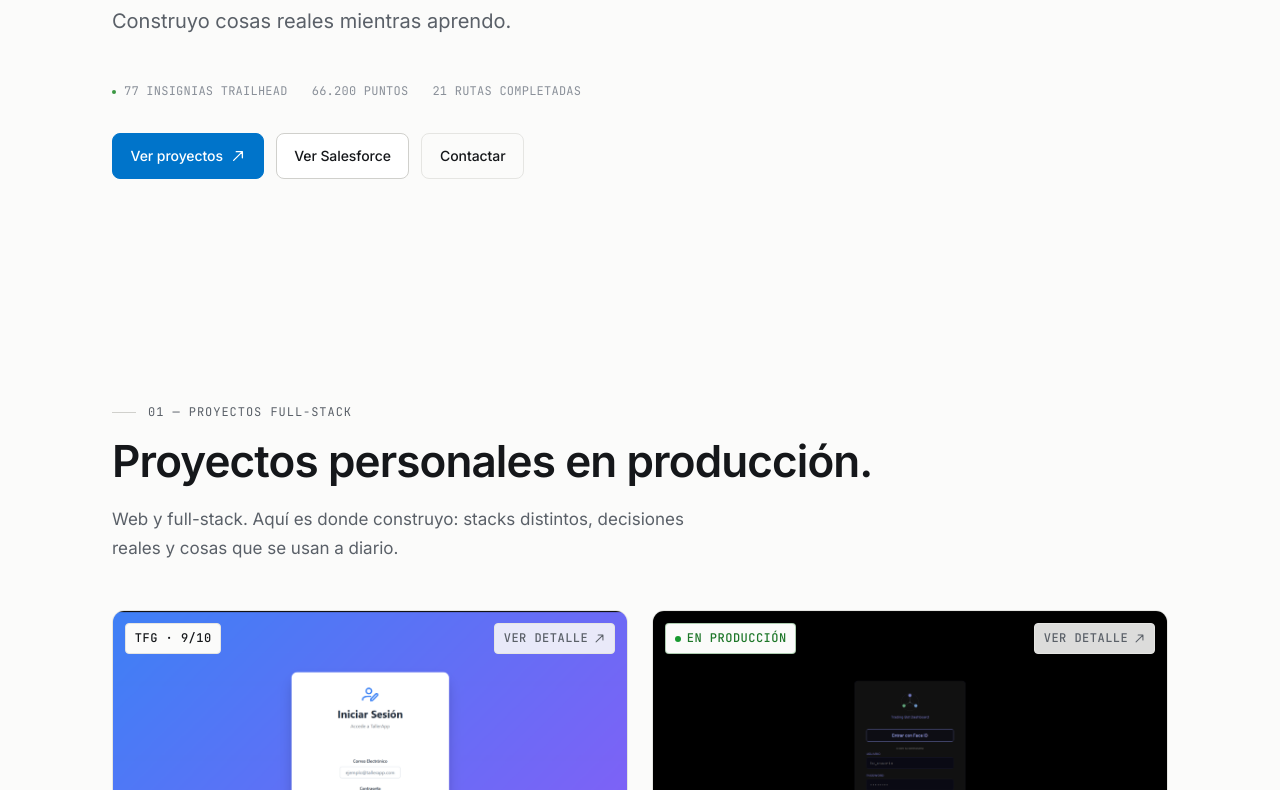
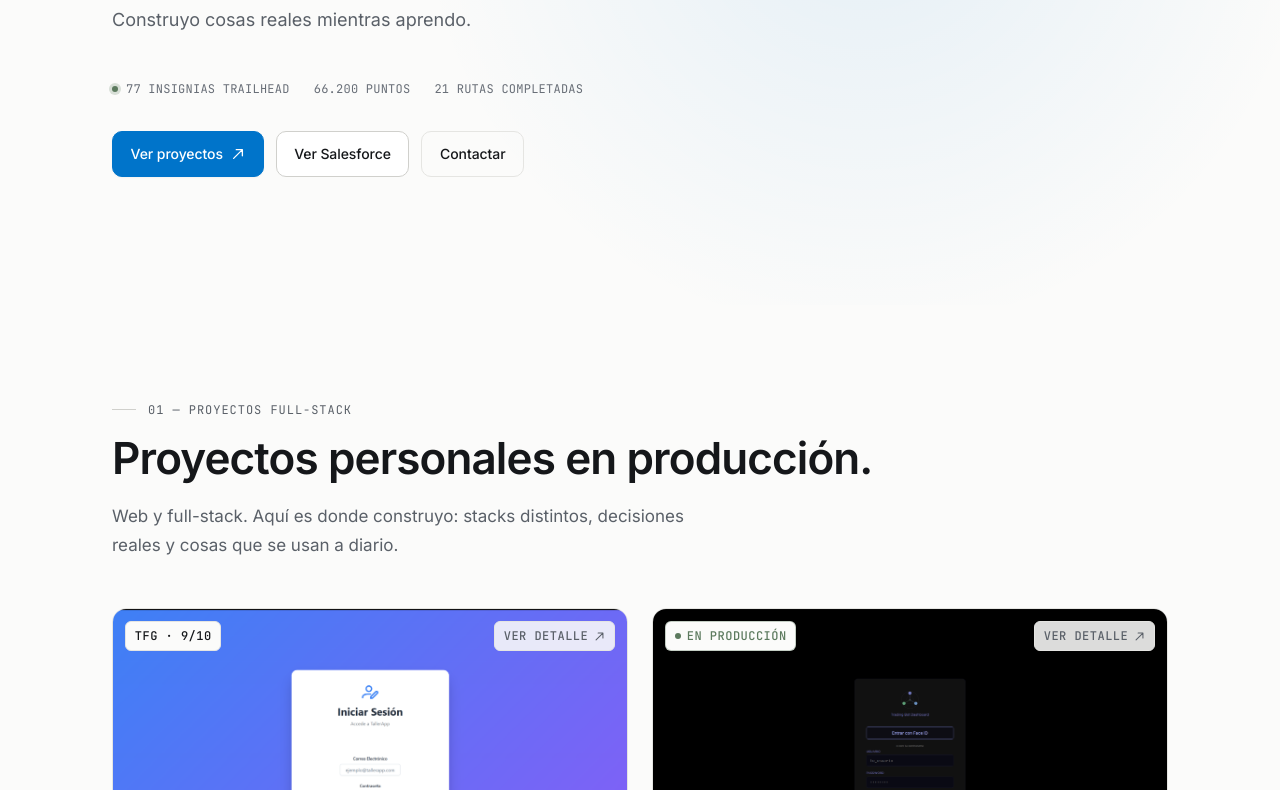
Before and after one commit to masanco7/portfolio-mario.sanchis, an Astro site: page / in a window 1280 px wide. Shown: the part 459-1249 px from the top of the page. Built offline with nearby package versions, Linux system fonts and the light colour scheme; Astro itself is replaced by a stand-in of ours.

Commit message:
PF-004: adopt the shared masanco-hub visual system (#4)
Add masanco-foundation.css (shared scales, radii by role, motion, focus,
matte status palette) and point the portfolio tokens at it. Apply the
guide's rules: AA contrast for faint text, skip link, theme-color that
follows the manual theme, press/hover states, 44px tap targets, no
layout-shifting hover in contact rows, text-wrap balance/pretty.
Document everything in docs/guia-estilos.md.

Ticket: PF-004

Co-authored-by: Claude Opus 5.5 <noreply@anthropic.com>

```diff
--- a/src/components/Nav.astro
+++ b/src/components/Nav.astro
@@ -6,6 +6,7 @@ const t = getTranslations(lang);
 
 const otherLangHref = lang === 'es' ? '/en/' : '/';
 ---
+<a class="skip-link" href="#main">{t.nav.skipToContent}</a>
 <header class="nav" role="banner">
   <div class="nav-inner">
     <a href="#top" class="nav-brand" aria-label={t.nav.brandAriaLabel}>
--- a/src/components/Salesforce.astro
+++ b/src/components/Salesforce.astro
@@ -33,7 +33,7 @@ const t = getTranslations(lang);
         </div>
         <div class="stat">
           <dt class="stat-label">{t.salesforce.statRank}</dt>
-          <dd class="stat-num" style="font-size: 1.25rem; line-height: 1.4; padding-top: 0.4rem;">{t.salesforce.rankValue}</dd>
+          <dd class="stat-num stat-num--text">{t.salesforce.rankValue}</dd>
         </div>
       </dl>
 
--- a/src/i18n/en.ts
+++ b/src/i18n/en.ts
@@ -20,6 +20,7 @@ export const ui: UiStrings = {
     themeToggleLight: 'Switch to light mode',
     langToggleAria: 'Cambiar a español',
     langToggleLabel: 'ES',
+    skipToContent: 'Skip to content',
     skipToTop: '↑ top',
   },
   hero: {
--- a/src/i18n/es.ts
+++ b/src/i18n/es.ts
@@ -18,6 +18,7 @@ export const ui = {
     themeToggleLight: 'Cambiar a modo claro',
     langToggleAria: 'Switch to English',
     langToggleLabel: 'EN',
+    skipToContent: 'Saltar al contenido',
     skipToTop: '↑ subir',
   },
   hero: {
--- a/src/scripts/main.js
+++ b/src/scripts/main.js
@@ -10,6 +10,15 @@
       root.removeAttribute('data-theme');
     }
     updateToggleState();
+    syncThemeColor();
+  }
+
+  function syncThemeColor() {
+    const bg = getComputedStyle(root).getPropertyValue('--bg').trim();
+    if (!bg) return;
+    document.querySelectorAll('meta[name="theme-color"]').forEach(function (m) {
+      m.setAttribute('content', bg);
+    });
   }
 
   function getEffectiveTheme() {
@@ -30,6 +39,7 @@
 
   // Init from storage (set early via inline script in <head>; this just reflects state)
   updateToggleState();
+  if (root.hasAttribute('data-theme')) syncThemeColor();
 
   document.addEventListener('click', function (e) {
     const btn = e.target.closest('.theme-toggle');
--- a/src/styles/global.css
+++ b/src/styles/global.css
@@ -2,16 +2,18 @@
    Mario Sanchis — Portfolio
    Tokens & base
    ========================================================= */
+@import './masanco-foundation.css';
+
 :root {
   /* Type scale — modular, fluid */
-  --font-sans: 'Inter', -apple-system, BlinkMacSystemFont, 'Segoe UI', sans-serif;
-  --font-mono: 'JetBrains Mono', ui-monospace, 'SF Mono', Menlo, monospace;
-
-  --fs-xs: 0.75rem;
-  --fs-sm: 0.875rem;
-  --fs-base: 1rem;
-  --fs-md: 1.0625rem;
-  --fs-lg: 1.25rem;
+  --font-sans: var(--mh-font-sans);
+  --font-mono: var(--mh-font-mono);
+
+  --fs-xs: var(--mh-fs-xs);
+  --fs-sm: var(--mh-fs-md);
+  --fs-base: var(--mh-fs-lg);
+  --fs-md: var(--mh-fs-reading);
+  --fs-lg: var(--mh-fs-xl);
   --fs-xl: clamp(1.5rem, 1.2rem + 1vw, 1.875rem);
   --fs-2xl: clamp(2rem, 1.4rem + 2vw, 2.75rem);
   --fs-3xl: clamp(2.5rem, 1.6rem + 4vw, 4.5rem);
@@ -22,22 +24,22 @@
   --lh-loose: 1.7;
 
   /* Spacing */
-  --sp-1: 0.25rem;
-  --sp-2: 0.5rem;
-  --sp-3: 0.75rem;
-  --sp-4: 1rem;
-  --sp-5: 1.5rem;
-  --sp-6: 2rem;
-  --sp-7: 3rem;
-  --sp-8: 4rem;
-  --sp-9: 6rem;
-  --sp-10: 8rem;
+  --sp-1: var(--mh-space-1);
+  --sp-2: var(--mh-space-2);
+  --sp-3: var(--mh-space-3);
+  --sp-4: var(--mh-space-4);
+  --sp-5: var(--mh-space-5);
+  --sp-6: var(--mh-space-6);
+  --sp-7: var(--mh-space-7);
+  --sp-8: var(--mh-space-8);
+  --sp-9: var(--mh-space-9);
+  --sp-10: var(--mh-space-10);
 
   /* Radii */
-  --r-sm: 4px;
-  --r-md: 8px;
-  --r-lg: 12px;
-  --r-xl: 18px;
+  --r-sm: var(--mh-radius-tag);
+  --r-md: var(--mh-radius-control);
+  --r-lg: var(--mh-radius-card);
+  --r-xl: var(--mh-radius-sheet);
 
   /* Layout */
   --max-w: 1120px;
@@ -50,7 +52,7 @@
   --bg-tag: #ececea;
   --fg: #15171a;
   --fg-muted: #5a6068;
-  --fg-faint: #8a9099;
+  --fg-faint: #686e77;
   --border: #e5e5e2;
   --border-strong: #d0d0cc;
 
@@ -59,6 +61,16 @@
   --accent-soft: oklch(0.96 0.025 250);
   --accent-fg: #ffffff;
   --accent-ring: oklch(0.55 0.16 250 / 0.35);
+
+  --success: var(--mh-success-light);
+  --success-dot: var(--success);
+
+  /* Motion */
+  --ease-out: var(--mh-ease-out);
+  --dur-fast: var(--mh-dur-fast);
+  --dur-base: var(--mh-dur-base);
+
+  color-scheme: light;
 
   --shadow-sm: 0 1px 2px rgba(20, 22, 26, 0.04);
   --shadow-md: 0 2px 8px rgba(20, 22, 26, 0.06), 0 1px 2px rgba(20, 22, 26, 0.04);
@@ -73,7 +85,7 @@
   --bg-tag: #20242c;
   --fg: #e6e7e9;
   --fg-muted: #9aa1ab;
-  --fg-faint: #6b7280;
+  --fg-faint: #808893;
   --border: #23272e;
   --border-strong: #2e333c;
 
@@ -83,9 +95,13 @@
   --accent-fg: #0d0f12;
   --accent-ring: oklch(0.7 0.14 250 / 0.45);
 
+  --success: var(--mh-success-dark);
+
   --shadow-sm: 0 1px 2px rgba(0, 0, 0, 0.3);
   --shadow-md: 0 2px 8px rgba(0, 0, 0, 0.35), 0 1px 2px rgba(0, 0, 0, 0.3);
   --shadow-lg: 0 12px 28px rgba(0, 0, 0, 0.45), 0 2px 6px rgba(0, 0, 0, 0.3);
+
+  color-scheme: dark;
 }
 
 /* Auto theme via system */
@@ -97,7 +113,7 @@
     --bg-tag: #20242c;
     --fg: #e6e7e9;
     --fg-muted: #9aa1ab;
-    --fg-faint: #6b7280;
+    --fg-faint: #808893;
     --border: #23272e;
     --border-strong: #2e333c;
 
@@ -107,9 +123,13 @@
     --accent-fg: #0d0f12;
     --accent-ring: oklch(0.7 0.14 250 / 0.45);
 
+    --success: var(--mh-success-dark);
+
     --shadow-sm: 0 1px 2px rgba(0, 0, 0, 0.3);
     --shadow-md: 0 2px 8px rgba(0, 0, 0, 0.35), 0 1px 2px rgba(0, 0, 0, 0.3);
     --shadow-lg: 0 12px 28px rgba(0, 0, 0, 0.45), 0 2px 6px rgba(0, 0, 0, 0.3);
+
+    color-scheme: dark;
   }
 }
 
@@ -147,13 +167,23 @@ img, svg { max-width: 100%; display: block; }
 button { font: inherit; cursor: pointer; border: 0; background: 0; color: inherit; }
 a { color: inherit; text-decoration: none; }
 
+/* Balanced headings, no orphans in running text */
+h1, h2, h3 { text-wrap: balance; }
+p, li { text-wrap: pretty; }
+
 :focus-visible {
-  outline: 2px solid var(--accent);
-  outline-offset: 3px;
+  outline: var(--mh-focus-width) solid var(--accent);
+  outline-offset: var(--mh-focus-offset);
   border-radius: 3px;
 }
 
 ::selection { background: var(--accent); color: var(--accent-fg); }
+
+/* Focus ring follows the radius of controls that have one */
+.btn:focus-visible,
+.lang-toggle:focus-visible,
+.theme-toggle:focus-visible,
+.pmodal-close:focus-visible { border-radius: var(--r-md); }
 
 /* =========================================================
    Layout primitives
@@ -221,6 +251,7 @@ a { color: inherit; text-decoration: none; }
   padding: var(--sp-2) var(--sp-4);
   border-radius: var(--r-md);
   transform: translateY(-200%);
+  transition: transform var(--dur-fast) var(--ease-out);
   z-index: 100;
   font-weight: 500;
   font-size: var(--fs-sm);
@@ -295,9 +326,10 @@ a { color: inherit; text-decoration: none; }
   transition: color 0.15s ease, background 0.15s ease;
   font-family: var(--font-mono);
 }
-.nav-links a:hover { color: var(--fg); }
+.nav-links a:hover { color: var(--fg); background: var(--bg-subtle); }
 .nav-links a[aria-current='true'] {
   color: var(--accent);
+  background: var(--accent-soft);
 }
 
 .nav-actions { display: flex; align-items: center; gap: var(--sp-2); }
@@ -355,6 +387,21 @@ a { color: inherit; text-decoration: none; }
 .hero {
   padding-top: var(--sp-9);
   padding-bottom: var(--sp-9);
+  isolation: isolate;
+  overflow: hidden;
+}
+/* Soft accent glow, decorative only */
+.hero::before {
+  content: '';
+  position: absolute;
+  z-index: -1;
+  top: -25%;
+  left: 50%;
+  width: min(900px, 120vw);
+  aspect-ratio: 1;
+  transform: translateX(-25%);
+  background: radial-gradient(closest-side, color-mix(in srgb, var(--accent) 9%, transparent), transparent);
+  pointer-events: none;
 }
 @media (min-width: 768px) {
   .hero {
@@ -418,7 +465,14 @@ a { color: inherit; text-decoration: none; }
   text-transform: uppercase;
 }
 .hero-meta span { display: inline-flex; align-items: center; gap: var(--sp-2); }
-.hero-meta .dot { width: 4px; height: 4px; border-radius: 50%; background: oklch(0.6 0.15 145); display: inline-block; }
+.hero-meta .dot {
+  width: 6px;
+  height: 6px;
+  border-radius: 50%;
+  background: var(--success-dot);
+  box-shadow: 0 0 0 3px color-mix(in srgb, var(--success-dot) 22%, transparent);
+  display: inline-block;
+}
 .hero-ctas {
   display: flex;
   flex-wrap: wrap;
@@ -432,6 +486,8 @@ a { color: inherit; text-decoration: none; }
   display: inline-flex;
   align-items: center;
   gap: var(--sp-2);
+  justify-content: center;
+  min-height: var(--mh-touch);
   padding: 0.7rem 1.1rem;
   border-radius: var(--r-md);
   font-size: var(--fs-sm);
@@ -457,6 +513,7 @@ a { color: inherit; text-decoration: none; }
   color: var(--accent-fg);
   border-color: var(--accent);
 }
+.btn-primary { box-shadow: var(--shadow-sm); }
 .btn-primary:hover { background: var(--accent-hover); border-color: var(--accent-hover); }
 
 .btn-secondary {
@@ -580,6 +637,11 @@ a { color: inherit; text-decoration: none; }
   line-height: 1;
   margin-bottom: var(--sp-2);
 }
+.stat-num--text {
+  font-size: var(--fs-lg);
+  line-height: 1.4;
+  padding-top: 0.4rem;
+}
 .stat-label {
   font-size: var(--fs-xs);
   font-family: var(--font-mono);
@@ -643,10 +705,7 @@ a { color: inherit; text-decoration: none; }
   font-weight: 400;
   transition: border-color 0.15s ease, color 0.15s ease;
 }
-.tag:hover {
-  border-color: var(--accent);
-  color: var(--accent);
-}
+.tag:hover { border-color: var(--border-strong); }
 
 /* Experience */
 .experience {
@@ -757,7 +816,7 @@ a { color: inherit; text-decoration: none; }
   overflow: hidden;
   display: flex;
   flex-direction: column;
-  transition: border-color 0.2s ease, transform 0.2s ease, box-shadow 0.2s ease;
+  transition: border-color 0.2s ease, transform 0.2s var(--ease-out), box-shadow 0.2s ease;
 }
 .project:hover {
   border-color: var(--border-strong);
@@ -772,7 +831,14 @@ a { color: inherit; text-decoration: none; }
   overflow: hidden;
 }
 .project-thumb svg { width: 100%; height: 100%; display: block; }
-.project-thumb img { width: 100%; height: 100%; object-fit: cover; display: block; }
+.project-thumb img {
+  width: 100%;
+  height: 100%;
+  object-fit: cover;
+  display: block;
+  transition: transform 0.5s var(--ease-out);
+}
+.project:hover .project-thumb img { transform: scale(1.02); }
 .project-badge {
   position: absolute;
   top: var(--sp-3);
@@ -792,19 +858,15 @@ a { color: inherit; text-decoration: none; }
   text-transform: uppercase;
 }
 .project-badge.live {
-  color: oklch(0.5 0.14 145);
-  border-color: color-mix(in srgb, oklch(0.5 0.14 145) 35%, transparent);
+  color: var(--success);
+  border-color: color-mix(in srgb, var(--success) 35%, transparent);
 }
 .project-badge.live::before {
   content: '';
   width: 6px;
   height: 6px;
   border-radius: 50%;
-  background: oklch(0.6 0.18 145);
-}
-:root[data-theme='dark'] .project-badge.live { color: oklch(0.78 0.16 145); }
-@media (prefers-color-scheme: dark) {
-  :root:not([data-theme='light']) .project-badge.live { color: oklch(0.78 0.16 145); }
+  background: var(--success-dot);
 }
 .project-body {
   padding: var(--sp-5);
@@ -1404,14 +1466,18 @@ a { color: inherit; text-decoration: none; }
   justify-content: space-between;
   padding: var(--sp-4) 0;
   gap: var(--sp-4);
-  transition: color 0.15s ease, padding 0.2s ease;
-}
-.contact-list a:hover { color: var(--accent); padding-left: var(--sp-3); }
+  min-height: 44px;
+  transition: color var(--dur-fast) ease;
+}
+.contact-list a:hover { color: var(--accent); }
 .contact-channel {
   display: flex;
   align-items: center;
   gap: var(--sp-4);
-}
+  min-width: 0;
+  transition: transform var(--dur-base) var(--ease-out);
+}
+.contact-list a:hover .contact-channel { transform: translateX(var(--sp-3)); }
 .contact-channel-name {
   font-family: var(--font-mono);
   font-size: var(--fs-xs);
@@ -1419,11 +1485,18 @@ a { color: inherit; text-decoration: none; }
   text-transform: uppercase;
   color: var(--fg-muted);
   width: 88px;
+  flex-shrink: 0;
 }
 .contact-channel-value {
   font-size: var(--fs-md);
   font-weight: 500;
   letter-spacing: -0.005em;
+  min-width: 0;
+  overflow-wrap: anywhere;
+}
+@media (max-width: 480px) {
+  .contact-channel { flex-direction: column; align-items: flex-start; gap: var(--sp-1); }
+  .contact-channel-value { font-size: var(--fs-base); }
 }
 .contact-list .arrow {
   width: 14px;
@@ -1462,7 +1535,7 @@ a { color: inherit; text-decoration: none; }
 .reveal {
   opacity: 0;
   transform: translateY(12px);
-  transition: opacity 0.5s ease, transform 0.5s ease;
+  transition: opacity 0.5s ease, transform 0.6s var(--ease-out);
 }
 .reveal.is-visible {
   opacity: 1;
--- /dev/null
+++ b/src/styles/masanco-foundation.css
@@ -0,0 +1,95 @@
+/* =========================================================
+   masanco-hub foundation - v1 (2026-09-23)
+
+   Shared by portfolio, finance-manager, gym-tracker and polybot. This file is
+   an IDENTICAL copy in the four repos: change all four together (same bytes,
+   compare with `sha256sum`). Guide: docs/guia-estilos.md in each repo.
+
+   What is shared: type scale, spacing, radii by role, control sizes, motion,
+   focus ring, layers and the matte status palette.
+   What stays per app (the brand): the palette (accent, surfaces, text) and the
+   typeface family. Each app maps its own tokens onto these.
+
+   Only custom properties here: no selectors that style elements, so importing
+   it changes nothing until an app points its tokens at it.
+   ========================================================= */
+:root {
+  /* Type families (finance keeps IBM Plex as its brand typeface) */
+  --mh-font-sans: 'Inter', system-ui, -apple-system, 'Segoe UI', sans-serif;
+  --mh-font-mono: 'JetBrains Mono', ui-monospace, 'SF Mono', Menlo, monospace;
+
+  /* Type scale. 11px is the floor for any text; 17px is the reading size of
+     long prose (portfolio). Display sizes above 32px are fluid per app. */
+  --mh-fs-2xs: 11px;
+  --mh-fs-xs: 12px;
+  --mh-fs-sm: 13px;
+  --mh-fs-md: 14px;
+  --mh-fs-lg: 16px;
+  --mh-fs-reading: 17px;
+  --mh-fs-xl: 18px;
+  --mh-fs-2xl: 22px;
+  --mh-fs-3xl: 26px;
+  --mh-fs-4xl: 32px;
+  --mh-fs-display: 48px;
+
+  --mh-lh-tight: 1.1;
+  --mh-lh-snug: 1.3;
+  --mh-lh-base: 1.45;
+  --mh-lh-loose: 1.65;
+
+  /* Uppercase mono labels and large headings */
+  --mh-tracking-label: 0.06em;
+  --mh-tracking-tight: -0.02em;
+
+  /* Spacing: 4px base */
+  --mh-space-1: 4px;
+  --mh-space-2: 8px;
+  --mh-space-3: 12px;
+  --mh-space-4: 16px;
+  --mh-space-5: 24px;
+  --mh-space-6: 32px;
+  --mh-space-7: 48px;
+  --mh-space-8: 64px;
+  --mh-space-9: 96px;
+  --mh-space-10: 128px;
+
+  /* Radii by role, not by size */
+  --mh-radius-tag: 6px;      /* chips, badges, code */
+  --mh-radius-control: 10px; /* buttons, inputs, nav pills */
+  --mh-radius-card: 14px;    /* cards, panels */
+  --mh-radius-sheet: 20px;   /* sheets, dialogs, floating bars */
+  --mh-radius-pill: 999px;
+
+  /* Control sizes */
+  --mh-control-h: 40px;
+  --mh-control-h-sm: 32px;
+  --mh-touch: 44px;          /* minimum tap target on touch screens */
+
+  /* Motion */
+  --mh-ease-out: cubic-bezier(0.22, 1, 0.36, 1);
+  --mh-ease-in-out: cubic-bezier(0.65, 0, 0.35, 1);
+  --mh-dur-fast: 150ms;      /* hover, press, colour */
+  --mh-dur-base: 250ms;      /* sheets, dialogs, reveals */
+  --mh-dur-slow: 500ms;      /* progress bars, charts */
+
+  /* Focus ring: always the app accent, never removed without a replacement */
+  --mh-focus-width: 2px;
+  --mh-focus-offset: 2px;
+
+  /* Layers */
+  --mh-z-nav: 50;
+  --mh-z-overlay: 100;
+  --mh-z-toast: 200;
+
+  /* Matte status palette. Same hues in every app; each app picks the -light
+     or -dark variant inside its own theme blocks. All clear 4.5:1 on that
+     theme's card surface. */
+  --mh-success-light: #5c7a5e;
+  --mh-success-dark: #7a9a7c;
+  --mh-warning-light: #9a6b3a;
+  --mh-warning-dark: #c79a52;
+  --mh-danger-light: #a85d52;
+  --mh-danger-dark: #c77a6e;
+  --mh-info-light: #4a6c8c;
+  --mh-info-dark: #6b93c4;
+}
```
Also changed, not shown: docs/guia-estilos.md (added, +85 -0 lines).
